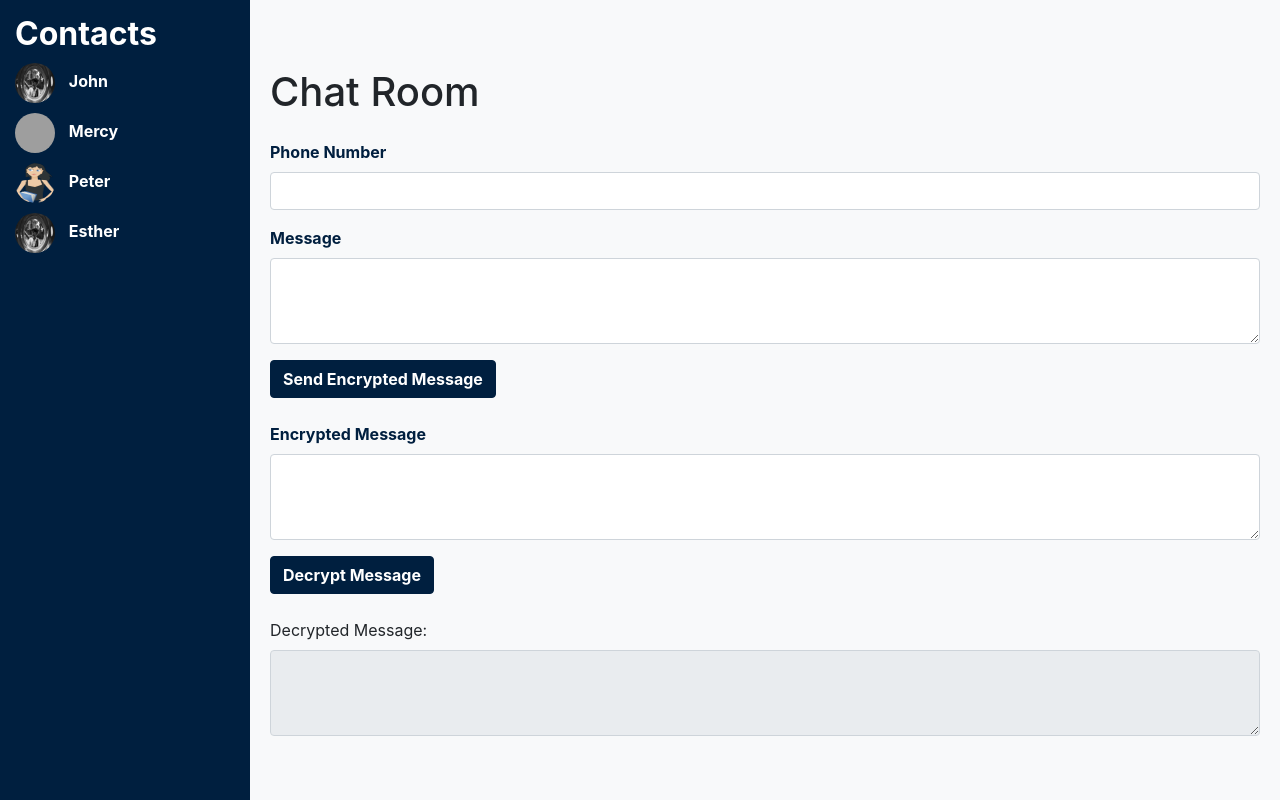
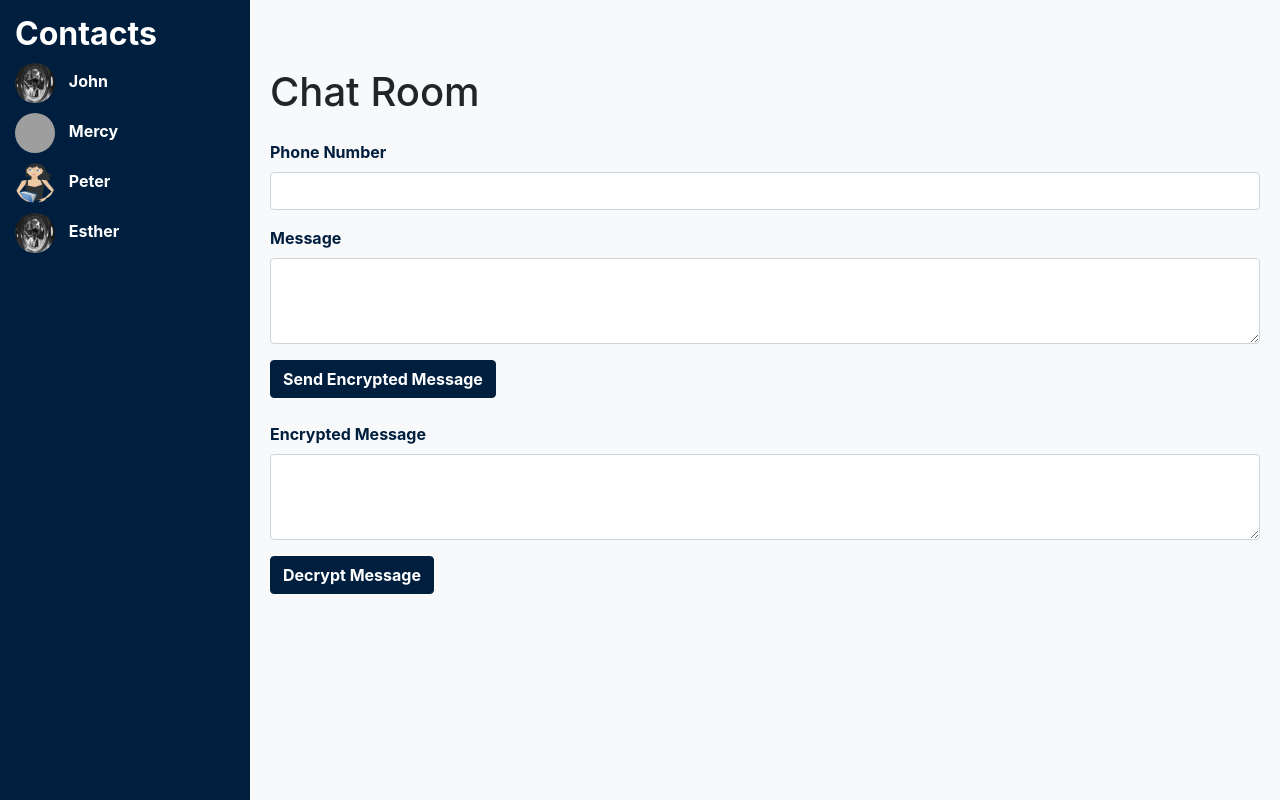
Before and after one commit to lrdbash/TwillioApp, a Flask app: page / in a window 1280 px wide. Run offline with Flask 3, Linux system fonts and the light colour scheme; some libraries are stand-ins or nearby versions; grey boxes are pictures that could not be loaded.

Commit message:
Update index.html

```diff
--- a/templates/index.html
+++ b/templates/index.html
@@ -108,10 +108,12 @@
             </div>
             <button type="submit" class="btn btn-primary">Decrypt Message</button>
         </form>
-                <div class="mt-4">
-            <label for="decrypted_message">Decrypted Message:</label>
-            <textarea class="form-control" id="decrypted_message" name="decrypted_message" rows="3" readonly></textarea>
-        </div>
+        {% if decrypted_message %}
+            <div class="mt-4">
+                <label for="decrypted_message">Decrypted Message:</label>
+                <textarea class="form-control" id="decrypted_message" name="decrypted_message" rows="3" readonly>{{ decrypted_message }}</textarea>
+            </div>
+        {% endif %}
     </div>
 </body>
 </html>
```
